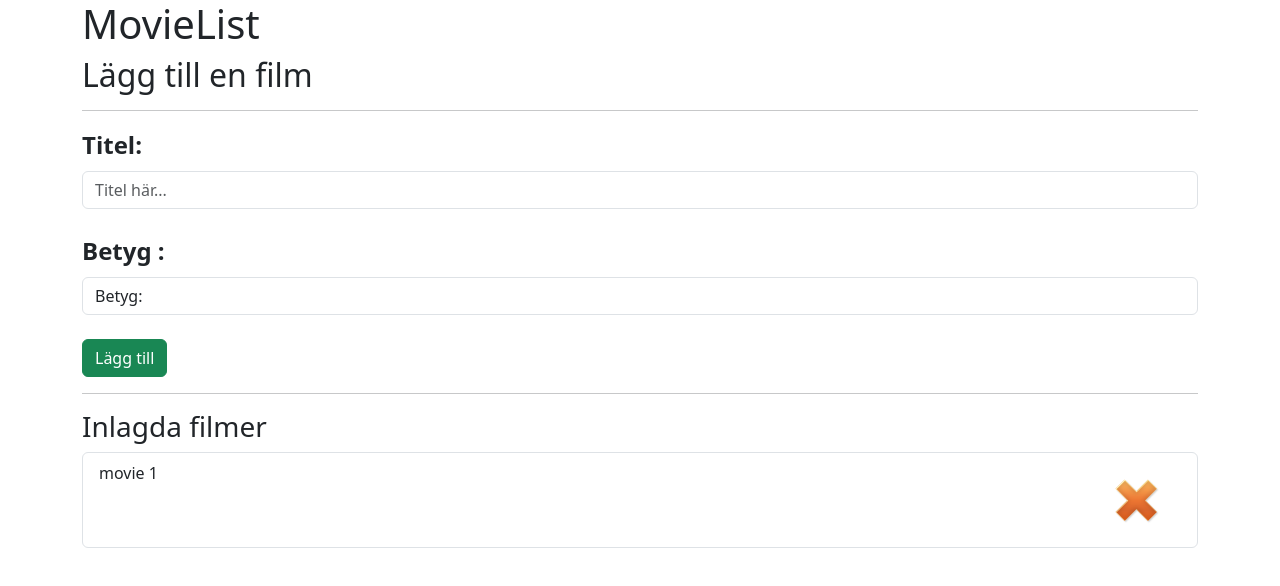
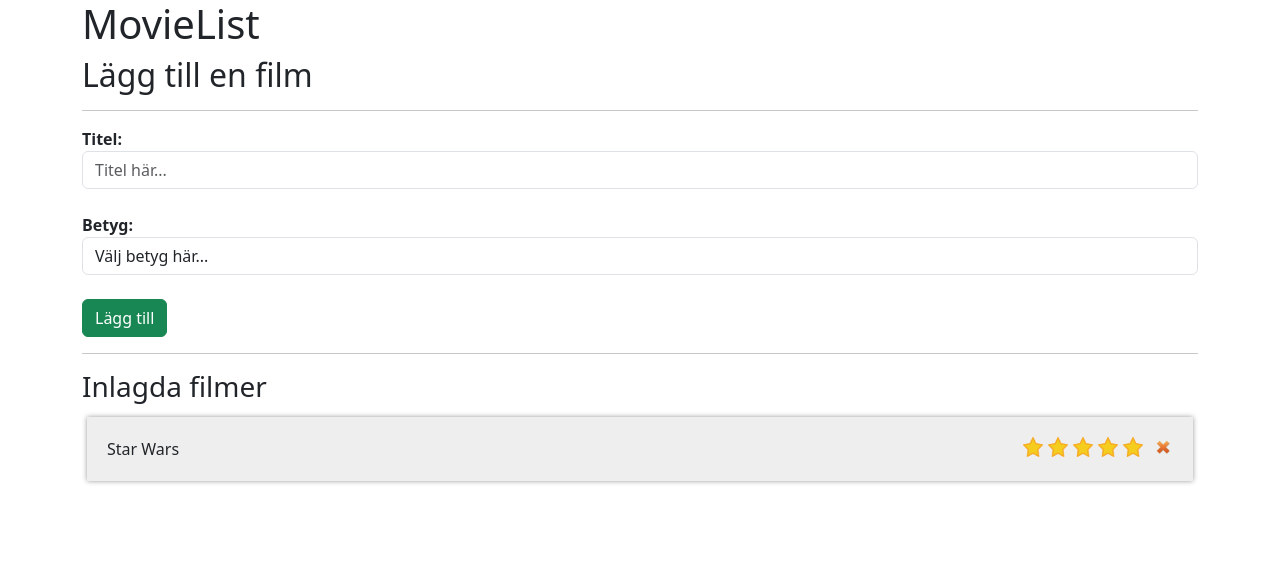
Before and after one commit to malchej02/movielist, a React (Create React App) app in the folder movielist-react/: page / in a window 1280 px wide. Shown: the top 586 px of the page. Built offline with nearby package versions, Linux system fonts and the light colour scheme.

Commit message:
Rating
Lade till rating-funktion och gav den rätt CSS. Fixade även till lite mindre fel och la till attributet useRef

```diff
--- a/movielist-react/src/Movie.js
+++ b/movielist-react/src/Movie.js
@@ -1,15 +1,21 @@
+import './index.css';
 import React from "react";
 import deleteBtn from './images/delete.png'
+import starIcon from './images/star.png'
 
 // skriver ut en lista med alla filmer
 export default function Movie(props){
+    const stars = [];
+
+    for (let i = 0; i < props.item.rating; i++) {
+        stars.push(<img key={i} className='star-icon' src={starIcon} alt='star' />);
+    }
+
     return (
-        <li className="list-group-item">
+        <li className="movie-item">
             {props.item.title}
-
-            <button className="btn delete float-end" onClick={() => {props.deleteMovie(props.item.id)}}>
-                <img src={deleteBtn} alt ="delete-knapp"/>
-            </button>
+            <img className='delete-movie-icon' src={deleteBtn} alt='delete-knapp' onClick={() => props.deleteMovie(props.item.id)} />
+            {stars}
         </li>
     )
 }
--- a/movielist-react/src/MovieList.js
+++ b/movielist-react/src/MovieList.js
@@ -6,26 +6,36 @@ export default function MovieList() {
     const [movies, setMovies] = useState([{
 
         id: 1,
-        title: "movie 1"
-
+        title: "Star Wars",
+        rating: 5
     }]);
 
+    const titleRef = useRef();
+    const ratingRef = useRef()
+
     function addNewMovie(){
-    const input = document.querySelector("input");
-    const getTitle = input.value.trim();
+        const getTitle = titleRef.current.value.trim();
+        const getRating = ratingRef.current.value;
 
         if (getTitle === "") {
             alert ("Du måste skriva in en titel");
             return;
         };
 
+        if (getRating === "") {
+            alert ("Du måste välja en rating");
+            return;
+        }
+
         const newMovie = {
             id: movies.length + 1,
-        title: getTitle
+            title: getTitle,
+            rating: parseInt(getRating),
         };
 
         setMovies([...movies, newMovie]);
-    input.value = "";
+        titleRef.current.value = "";
+        ratingRef.current.value = "";
 
     }
 
@@ -36,17 +46,15 @@ export default function MovieList() {
 
     return (
         <div>
-            <legend><strong>Titel:</strong></legend>
-            <input className="form-control" placeholder='Titel här...'/>
+            <label><strong>Titel:</strong></label>
+            <input ref={titleRef} className="form-control" placeholder='Titel här...'/>
             <br />
-            <legend><strong>Betyg :</strong></legend>
-            <select id='betyg' className = "form-control">
-            <option value = "">Betyg:</option>
-            <option value = "1">1</option>
-            <option value = "2">2</option>
-            <option value = "3">3</option>
-            <option value = "4">4</option>
-            <option value = "5">5</option>
+            <label><strong>Betyg:</strong></label>
+            <select ref={ratingRef} className = "form-control">
+                <option value="">Välj betyg här...</option>
+                {[1, 2, 3, 4, 5].map(num => (
+                    <option key={num} value={num}>{num}</option>
+                ))}
             </select>
             <br/>
             <button id="addBtn" className="btn btn-success" onClick={addNewMovie}>Lägg till</button>
--- /dev/null
+++ b/movielist-react/src/index.css
@@ -0,0 +1,21 @@
+.movie-item {
+    list-style: none;
+    background-color: #eee;
+    margin: 5px;
+    padding: 20px;
+    box-shadow: 0 0 5px #999;
+    overflow: hidden;
+}
+
+.star-icon {
+    height: 20px;
+    margin-left: 5px;
+    float: right;
+}
+
+.delete-movie-icon{
+    float: right;
+    height: 20px;
+    margin-left: 10px;
+    cursor: pointer;
+}
```
Lines whose indentation alone changed are shown as unchanged.
